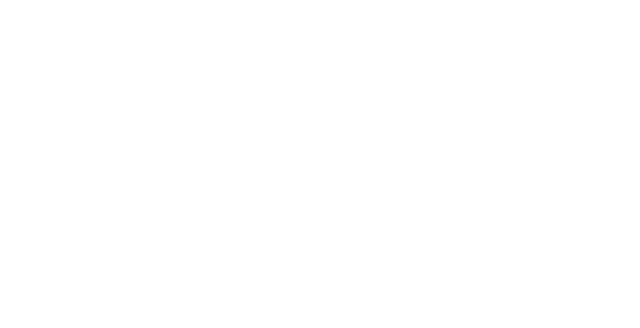
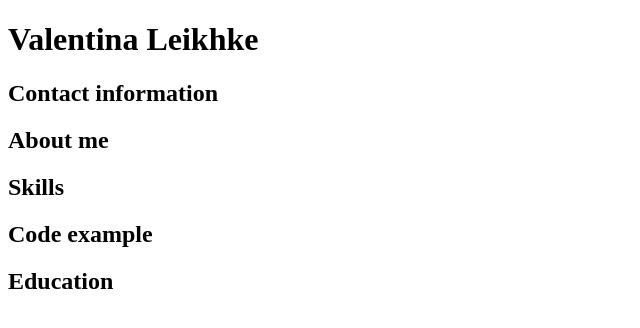
Before and after one commit to ValentinaLeikhke/rsschool-cv, a plain HTML site: page index.html in a window 1280 px wide. Shown: the whole page, without its empty margins (0-640 px from the left). Drawn offline with Linux system fonts and the light colour scheme.

Commit message:
feat: add structure information

```diff
--- a/index.html
+++ b/index.html
@@ -8,6 +8,11 @@
     <link rel="stylesheet" href="style.css">
 </head>
 <body>
-
+    <h1>Valentina Leikhke</h1>
+    <h2>Contact information</h2>
+    <h2>About me</h2>
+    <h2>Skills</h2>
+    <h2>Code example</h2>
+    <h2>Education</h2>
 </body>
 </html>
```
